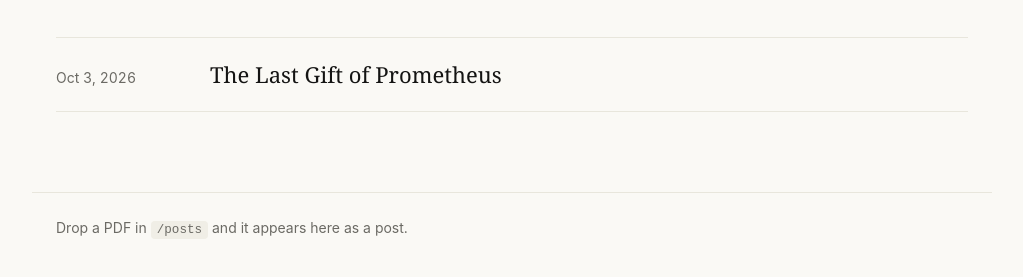
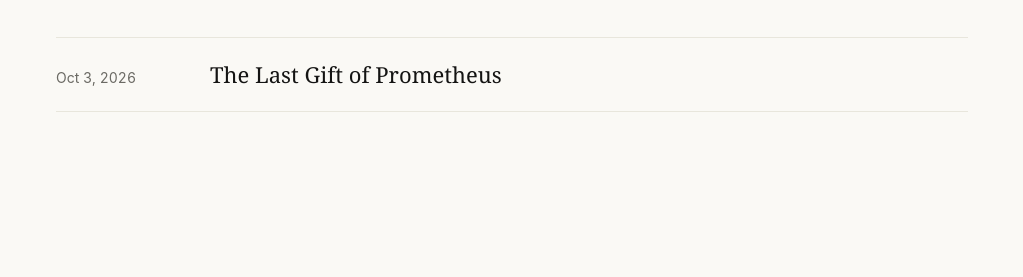
Before and after one commit to shree191007/essays, a website: page index.html in a window 1280 px wide. Shown: the part 239-516 px from the top of the page, without its empty margins (128-1151 px from the left). Drawn offline with Linux system fonts and the light colour scheme.

Commit message:
Remove footer

```diff
--- a/index.html
+++ b/index.html
@@ -11,7 +11,6 @@
   <a class="brand" href="#/">Essays</a>
 </header>
 <main id="app"></main>
-<footer class="foot">Drop a PDF in <code>/posts</code> and it appears here as a post.</footer>
 <script src="app.js"></script>
 </body>
 </html>
```
